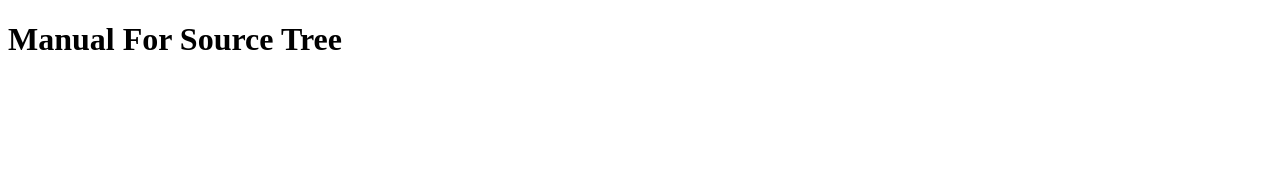
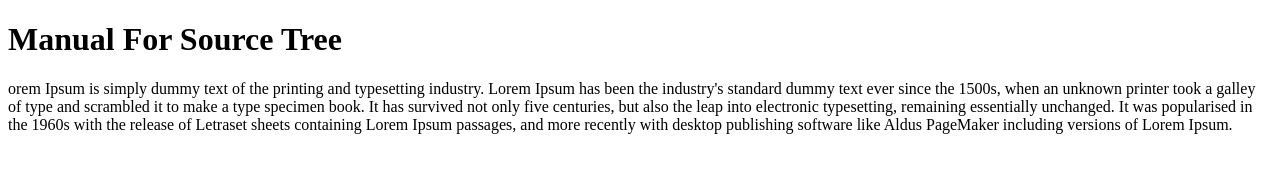
Before and after one commit to nicail18/ManualForGithub, a plain HTML site: page index.html in a window 1280 px wide. Drawn offline with Linux system fonts and the light colour scheme.

Commit message:
Added a file.

```diff
--- a/index.html
+++ b/index.html
@@ -5,5 +5,6 @@
 </head>
 <body>
 	<h1>Manual For Source Tree</h1>
+	<p>orem Ipsum is simply dummy text of the printing and typesetting industry. Lorem Ipsum has been the industry's standard dummy text ever since the 1500s, when an unknown printer took a galley of type and scrambled it to make a type specimen book. It has survived not only five centuries, but also the leap into electronic typesetting, remaining essentially unchanged. It was popularised in the 1960s with the release of Letraset sheets containing Lorem Ipsum passages, and more recently with desktop publishing software like Aldus PageMaker including versions of Lorem Ipsum.</p>
 </body>
 </html>
```
